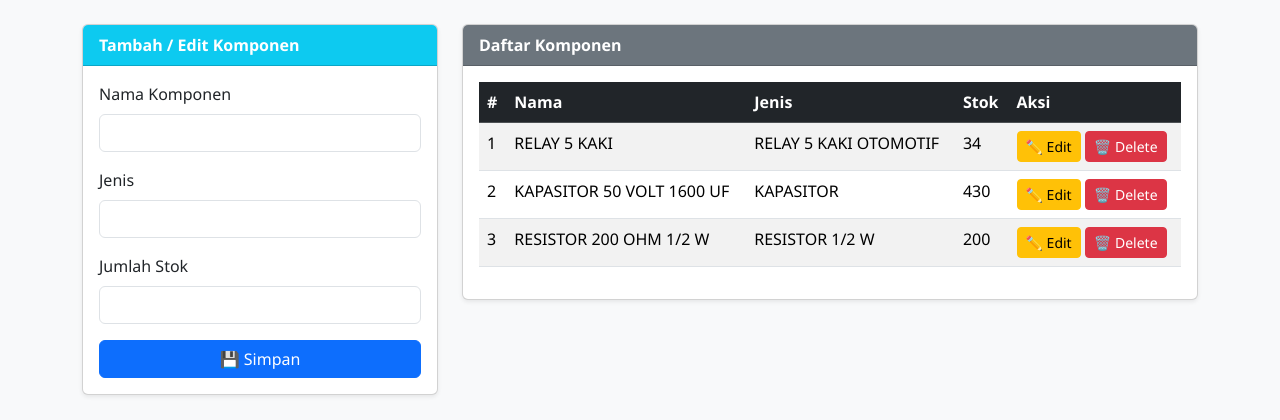
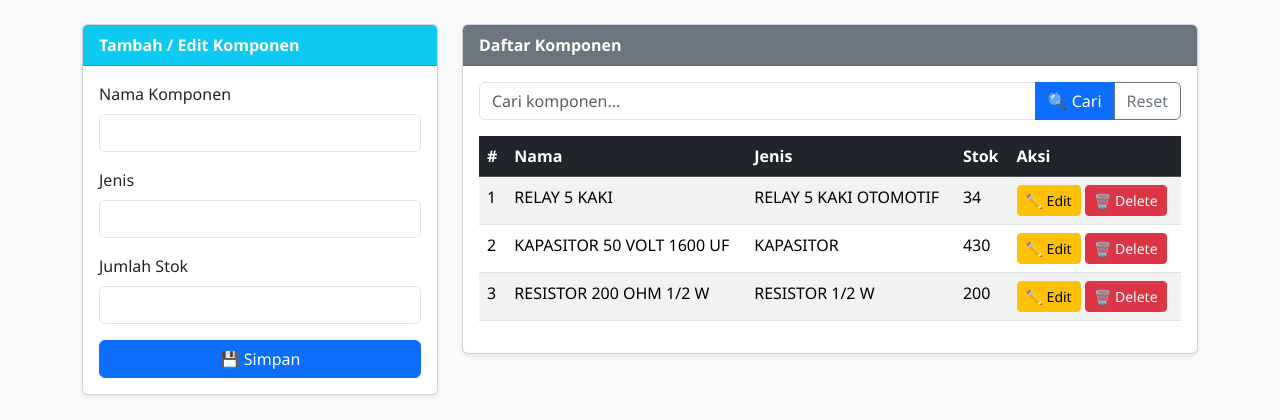
Before and after one commit to Prio-ri/uts-pemrograman-web-1202305048, a PHP site: page /index.php in a window 1280 px wide. Shown: the part 56-476 px from the top of the page. Run offline with PHP 8.4, Linux system fonts and the light colour scheme; data comes from the database, SQL or seed files in the repository.

Commit message:
menambahkan searchbar

```diff
--- a/index.php
+++ b/index.php
@@ -57,6 +57,18 @@
       <div class="card shadow-sm">
         <div class="card-header bg-secondary text-white">Daftar Komponen</div>
         <div class="card-body">
+
+          <!-- Search Bar -->
+          <form method="GET" class="mb-3">
+            <div class="input-group">
+              <input type="text" name="search" class="form-control" placeholder="Cari komponen..."
+                     value="<?php echo isset($_GET['search']) ? $_GET['search'] : '' ?>">
+              <button class="btn btn-primary" type="submit">🔍 Cari</button>
+              <a href="index.php" class="btn btn-outline-secondary">Reset</a>
+            </div>
+          </form>
+
+          <!-- Tabel Data -->
           <table class="table table-striped table-hover">
             <thead class="table-dark">
               <tr>
@@ -69,7 +81,17 @@
             </thead>
             <tbody>
               <?php
-              $sql2 = "SELECT * FROM data_komponen ORDER BY id_komponen DESC";
+              // Query dengan pencarian
+              $search = isset($_GET['search']) ? $_GET['search'] : '';
+              if ($search != '') {
+                  $sql2 = "SELECT * FROM data_komponen
+                           WHERE nama_komponen LIKE '%$search%'
+                           OR jenis LIKE '%$search%'
+                           ORDER BY id_komponen DESC";
+              } else {
+                  $sql2 = "SELECT * FROM data_komponen ORDER BY id_komponen DESC";
+              }
+
               $q2   = mysqli_query($koneksi, $sql2);
               $urut = 1;
               while ($r2 = mysqli_fetch_array($q2)) {
```
